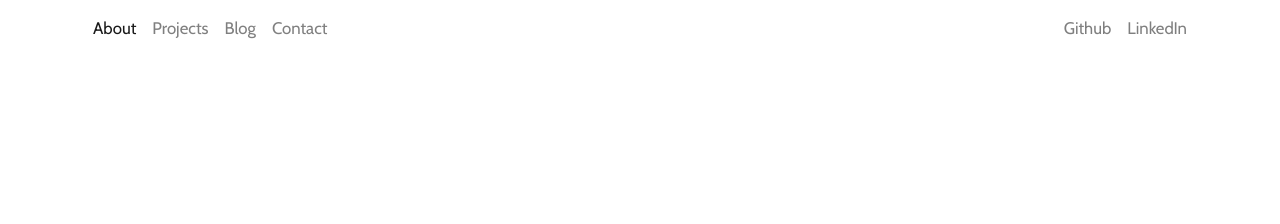
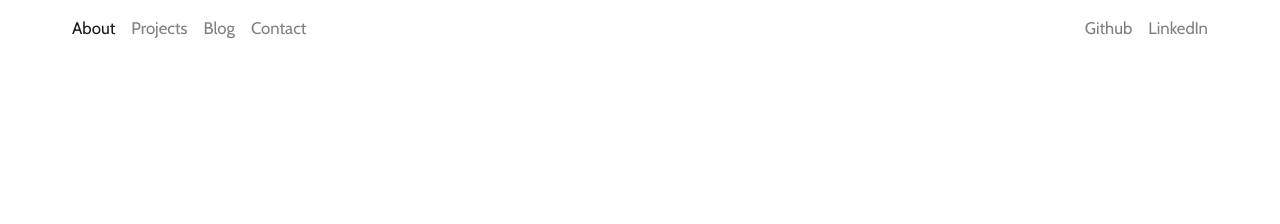
Before and after one commit to Mateaus/PersonalWebsite, a Django app: page / in a window 1280 px wide. Shown: the top 224 px of the page. Run offline with Django 3.2, Linux system fonts and the light colour scheme; data that the repository does not hold is empty; parts of the project's set-up code (start-up, migrations or seed data) failed here and were passed over; some libraries are stand-ins or nearby versions.

Commit message:
Improved navbar and fixed a bug with the post overview not wrapping.

```diff
--- a/personalwebsite/blog/templates/blog/post_list.html
+++ b/personalwebsite/blog/templates/blog/post_list.html
@@ -20,7 +20,7 @@
                 <a href="{% url 'post' post.pk %}">{{ post.title }}</a>
             </h2>
 
-            <p class="post-overview">{{ post.overview }}</p>
+            <p class="post-overview text-break">{{ post.overview }}</p>
 
             <div class="d-flex flex-row tag-container">
                 {% for tag in post.tags.all %}
--- a/personalwebsite/static/base/dist/css/base.css
+++ b/personalwebsite/static/base/dist/css/base.css
@@ -67,6 +67,11 @@ a {
     font-weight: 700;
 }
 
+.navbar-container {
+    background-color: white;
+    padding: 8px 16px;
+}
+
 /* Handles the view name for mobile screens */
 #my-current-view {
     font-size: calc(22px * var(--font-scale));
@@ -78,6 +83,13 @@ a {
     }
 }
 
+@media(min-width: 992px) {
+    .navbar-container {
+        padding-left: 5%;
+        padding-right: 5%;
+    }
+}
+
 /* Handles the navlinks on large screens */
 @media only screen and (min-width: 1200px) {
     .nav-link {
--- a/personalwebsite/static/blog/dist/css/blog.css
+++ b/personalwebsite/static/blog/dist/css/blog.css
@@ -13,7 +13,6 @@
 
 .post-title {
     font-weight: bold;
-    color: #333333;
 }
 
 .post-title a {
--- a/personalwebsite/templates/base_page_view.html
+++ b/personalwebsite/templates/base_page_view.html
@@ -28,17 +28,16 @@
 
     <header>
         <!-- Fixed navbar -->
-        <nav class="navbar fixed-top navbar-expand-lg navbar-light" style="background-color: white;">
+        <nav class="navbar fixed-top navbar-expand-lg navbar-light justify-content-start navbar-container">
 
             <button class="navbar-toggler" type="button" data-toggle="collapse" data-target="#navbarCollapse"
                 aria-controls="navbarCollapse" aria-expanded="false" aria-label="Toggle navigation">
                 <span class="navbar-toggler-icon"></span>
             </button>
 
-            <a id="my-current-view" class="navbar-brand font-medium"
-                style="margin: 0 0 0 0; padding-left: 16px; display: none;" href=""></a>
+            <a id="my-current-view" class="navbar-brand font-medium m-0 pl-3 d-block d-lg-none" href=""></a>
 
-            <div class="collapse navbar-collapse container" id="navbarCollapse">
+            <div class="collapse navbar-collapse" id="navbarCollapse">
                 <ul class="navbar-nav mr-auto mt-2 mt-lg-0">
                     <li class="nav-item">
                         <a class="nav-link {% if request.path == about_me %}active{% endif %}"
```
Also changed, not shown: personalwebsite/static/base/dist/js/base.js (+8 -20 lines), personalwebsite/static/blog/dist/js/blog.js (+4 -4 lines).
